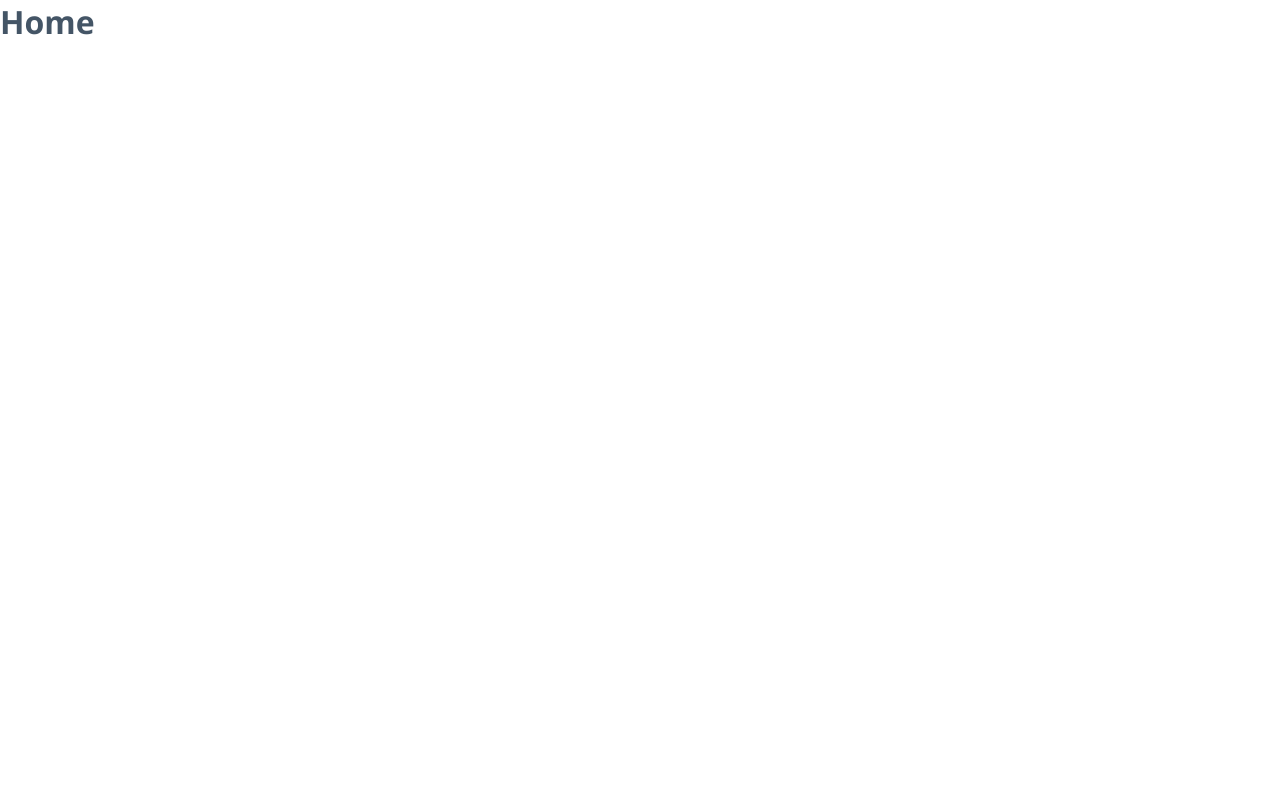
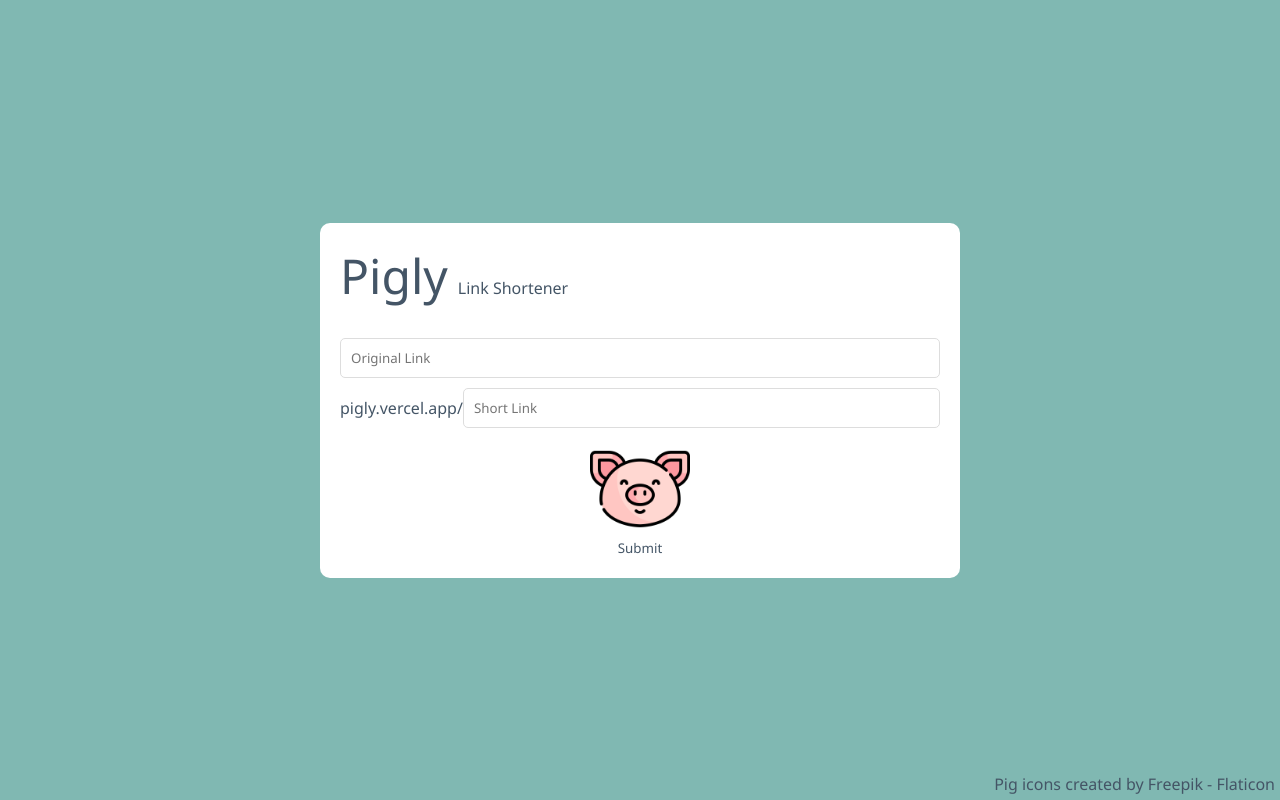
Before and after one commit to kaiquesacchi/pigly, a Next.js app: page / in a window 1280 px wide. Built offline with nearby package versions, Linux system fonts and the light colour scheme.

Commit message:
pages: added root page

```diff
--- a/src/pages/index.tsx
+++ b/src/pages/index.tsx
@@ -1,9 +1,69 @@
 import type { NextPage } from "next";
+import Image from "next/image";
+import { FormEventHandler, useCallback, useRef } from "react";
 
+const URL = "pigly.vercel.app/";
 const Home: NextPage = () => {
+  const fullLinkInputRef = useRef<HTMLInputElement>(null);
+  const shortLinkInputRef = useRef<HTMLInputElement>(null);
+
+  const handleSubmit = useCallback<FormEventHandler<HTMLFormElement>>(
+    (event) => {
+      event.preventDefault();
+      console.log({
+        fullLink: fullLinkInputRef.current?.value,
+        shortLink: shortLinkInputRef.current?.value,
+      });
+    },
+    [fullLinkInputRef, shortLinkInputRef]
+  );
+
   return (
-    <div>
-      <h1>Home</h1>
+    <div className="background-green centralize-content full-screen">
+      <div className="background-white" id="center-card">
+        <div>
+          <span id="title">Pigly</span>
+          <span>Link Shortener</span>
+        </div>
+        <div>
+          <form onSubmit={handleSubmit} id="form">
+            <input
+              id="full-link"
+              type="text"
+              placeholder="Original Link"
+              className="text-input"
+              ref={fullLinkInputRef}
+            />
+            <div id="short-link-area">
+              <span>{URL}</span>
+              <input
+                id="short-link"
+                type="text"
+                placeholder="Short Link"
+                className="text-input"
+                ref={shortLinkInputRef}
+              />
+            </div>
+            <button type="submit" id="submit-button">
+              <Image
+                src="/pig.png"
+                alt="submit button"
+                width="100"
+                height="100"
+                layout="fixed"
+              />
+              Submit
+            </button>
+          </form>
+        </div>
+      </div>
+      <a
+        href="https://www.flaticon.com/free-icons/pig"
+        title="pig icons"
+        id="attribution"
+      >
+        Pig icons created by Freepik - Flaticon
+      </a>
     </div>
   );
 };
```
